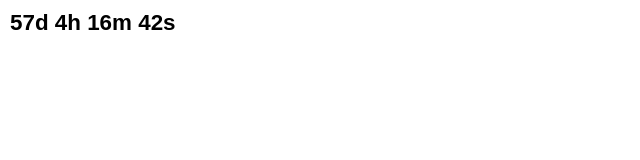
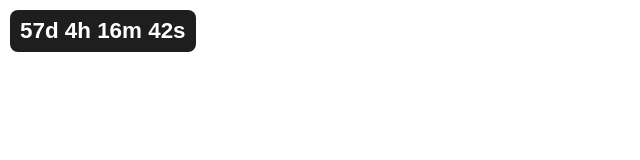
Before and after one commit to matt01253/days, a plain HTML site: page index.html in a window 1280 px wide. Shown: the whole page, without its empty margins (0-640 px from the left). Drawn offline with Linux system fonts and the light colour scheme.

Commit message:
Update index.html

```diff
--- a/index.html
+++ b/index.html
@@ -22,15 +22,15 @@
       font-weight: 600;
       white-space: nowrap;
       text-align: left;
-    }
 
-    /* Theme support */
-    @media (prefers-color-scheme: dark) {
-      #countdown { color: white; }
-    }
+      /* Dark theme styling */
+      color: #ffffff;
+      background: #1e1e1e;
+      padding: 8px 10px;
+      border-radius: 8px;
 
-    @media (prefers-color-scheme: light) {
-      #countdown { color: black; }
+      /* subtle polish */
+      display: inline-block;
     }
   </style>
 </head>
```
